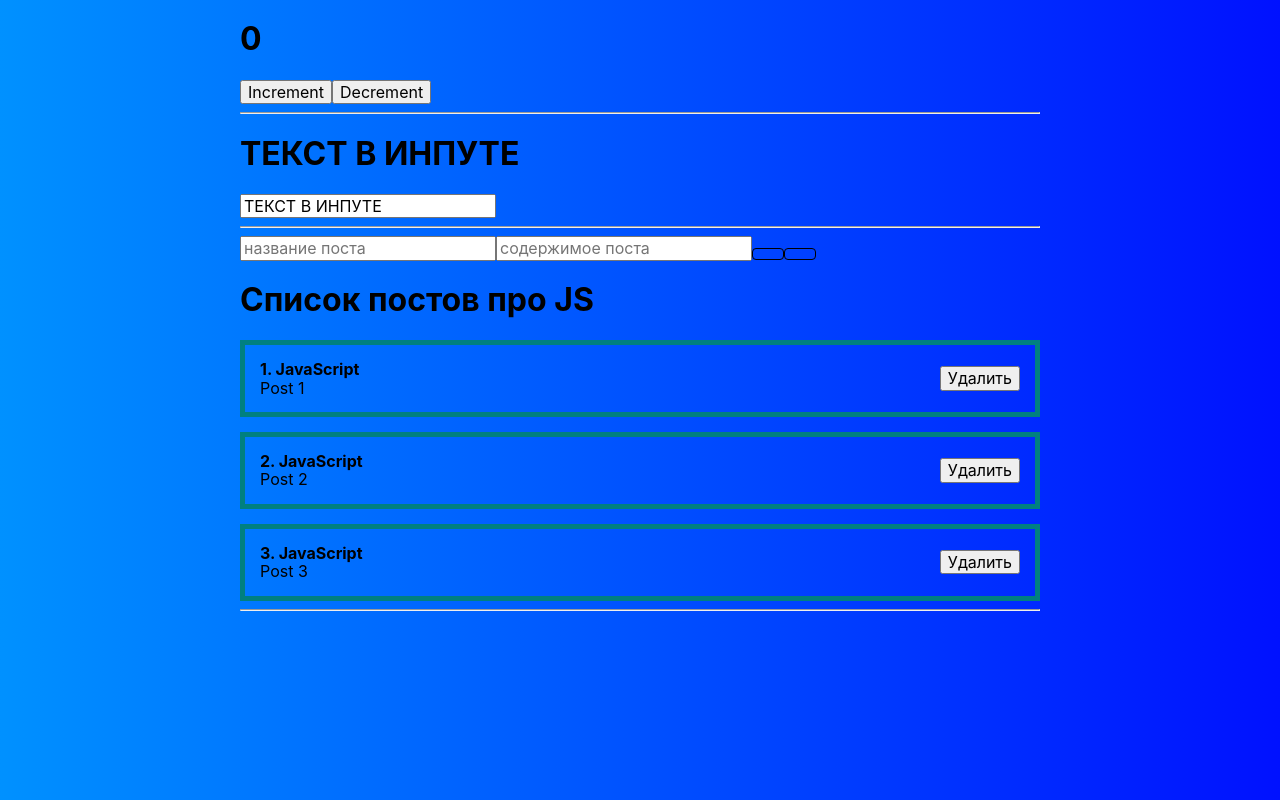
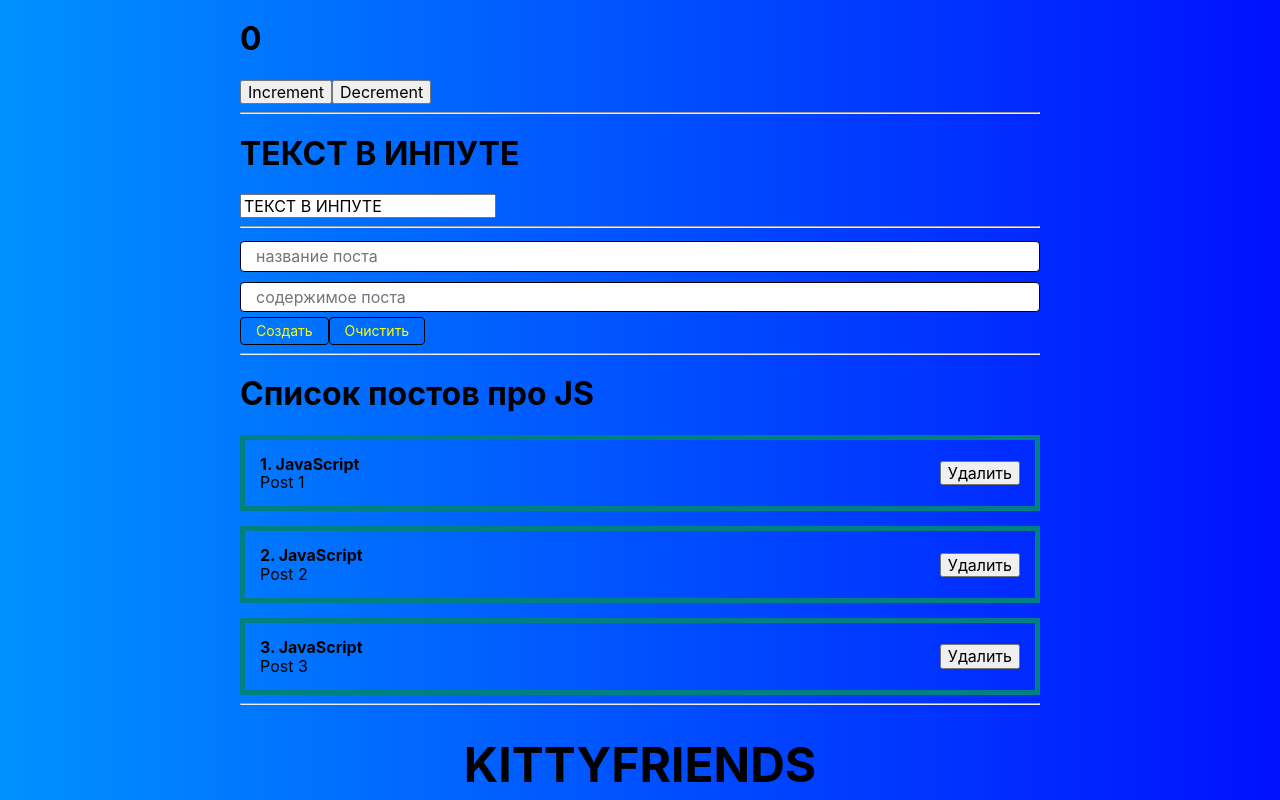
Before and after one commit to lapvv/0_Robofriends_create-react-app, a React (Create React App) app: page / in a window 1280 px wide. Shown: the top 800 px of the page. Built offline with nearby package versions, Linux system fonts and the light colour scheme.

Commit message:
Уже тоже результат

```diff
--- a/src/App.jsx
+++ b/src/App.jsx
@@ -1,19 +1,32 @@
-import React, { Component, useState } from "react";
-import CardList from "./CardList";
-import SearchBox from "./SearchBox";
-import { robots } from "./robots";
+import React, { useRef, useState } from "react";
 import Counter from './components/Counter';
-import PostItem from "./components/PostItem";
 import PostList from "./components/PostList";
 import InputControl from "./components/InputControl";
 import MyButton from "./components/UI/button/MyButton";
+import MyInput from "./components/UI/input/MyInput";
+import Robofriends from "./Robofriends";
 
 function App () {
   const [posts, setPosts] = useState([
     {id:1, title: 'JavaScript', body: 'Post 1'},
     {id:2, title: 'JavaScript', body: 'Post 2'},
     {id:3, title: 'JavaScript', body: 'Post 3'},
-  ])
+  ]);
+
+  const [title, setTitle] = useState('');
+  const [body, setBody] = useState('');
+  const bodyInputRef = useRef();
+  const addNewPost =(event)=>{
+    event.preventDefault()
+    const newPost ={
+      id: Date.now(),
+      title,
+      body
+    }
+    setPosts([...posts, newPost]);
+    setTitle('')
+    setBody('')
+  };
 
     return (
         <div className="App">
@@ -22,58 +35,20 @@ function App () {
           <InputControl />
           <hr />
           <form action="">
-            <input type="text" placeholder='название поста' />
-            <input type="text" placeholder='содержимое поста' />
-            <MyButton >Создать</MyButton>
+            {/* УПРАВЛЯЕМЫЙ ИНПУТ */}
+            <MyInput type='text' placeholder='название поста' value={title} onChange={event=>setTitle(event.target.value)}/>
+            {/* НЕУПРАВЛЯЕМЫЙ ИНПУТ */}
+            {/* <MyInput placeholder='содержимое поста' ref={bodyInputRef} /> */}
+            <MyInput type='text' placeholder='содержимое поста' value={body} onChange={event=>setBody(event.target.value)}/>
+            <MyButton onClick={addNewPost}>Создать</MyButton>
             <MyButton >Очистить</MyButton>
           </form>
+          <hr />
           <PostList posts={posts} title='Список постов про JS' />
           <hr />
+          <Robofriends />
         </div>
     )
 }
 
-
-
-
-
-
-
-
-
-
-
-
-/*
-class App extends Component {
-  constructor() {
-    super();
-    this.state = {
-      robots: robots,
-      searchfield: "",
-    };
-  }
-
-  onSearchChange = (event) => {
-    this.setState({ searchfield: event.target.value });
-    console.log(event.target.value);
-  };
-
-  render() {
-    const filteredRobots = this.state.robots.filter((robots) => {
-      return robots.name
-        .toLowerCase()
-        .includes(this.state.searchfield.toLowerCase());
-    });
-    console.log(filteredRobots);
-    return (
-      <div className="tc">
-        <h1 className="f1">KITTYFRIENDS</h1>
-        <SearchBox searchChange={this.onSearchChange} />
-        <CardList robots={filteredRobots} />
-      </div>
-    );
-  }
-}*/
-
 export default App;
--- /dev/null
+++ b/src/Robofriends.js
@@ -0,0 +1,37 @@
+import React, { Component } from "react";
+import CardList from "./CardList";
+import SearchBox from "./SearchBox";
+import { robots } from "./robots";
+
+class Robofriends extends Component {
+  constructor() {
+    super();
+    this.state = {
+      robots: robots,
+      searchfield: "",
+    };
+  }
+
+  onSearchChange = (event) => {
+    this.setState({ searchfield: event.target.value });
+    // console.log(event.target.value);
+  };
+
+  render() {
+    const filteredRobots = this.state.robots.filter((robots) => {
+      return robots.name
+        .toLowerCase()
+        .includes(this.state.searchfield.toLowerCase());
+    });
+    // console.log(filteredRobots);
+    return (
+      <div className="tc">
+        <h1 className="f1">KITTYFRIENDS</h1>
+        <SearchBox searchChange={this.onSearchChange} />
+        <CardList robots={filteredRobots} />
+      </div>
+    );
+  }
+}
+
+export default Robofriends;
--- a/src/components/PostItem.jsx
+++ b/src/components/PostItem.jsx
@@ -5,7 +5,7 @@ const PostItem = (props) => {
     return (
         <div className="post">
             <div className="post_content">
-              <strong>{props.post.id}. {props.post.title}</strong>
+              <strong>{props.number}. {props.post.title}</strong>
               <div>{props.post.body}</div>
             </div>
             <div className="post_btns">
--- a/src/components/PostList.jsx
+++ b/src/components/PostList.jsx
@@ -6,8 +6,8 @@ const PostList = ({posts, title}) => {
     return (
         <div>
             <h1 style={{testAlign:'center'}}>{title}</h1>
-            {posts.map((post)=>
-                <PostItem post={post} key={post.id} />
+            {posts.map((post, index)=>
+                <PostItem number={index+1} post={post} key={post.id} />
             )}
         </div>
     );
--- a/src/components/UI/button/MyButton.jsx
+++ b/src/components/UI/button/MyButton.jsx
@@ -3,8 +3,8 @@ import MyStyle from "./MyButton.module.css"
 
 const MyButton = ({children, ...props}) => {
     return (
-        <button className={MyStyle.MyBtn}>
-            {props.children}
+        <button {...props} className={MyStyle.MyBtn}>
+            {children}
         </button>
     );
 };
--- /dev/null
+++ b/src/components/UI/input/MyInput.jsx
@@ -0,0 +1,12 @@
+import React from 'react';
+import MyInputStyle from './MyInput.module.css';
+
+const MyInput = React.forwardRef((props, ref) => {
+    return (
+        <input ref={ref} className={MyInputStyle.myInput} {...props}>
+
+        </input>
+    );
+});
+
+export default MyInput;
--- /dev/null
+++ b/src/components/UI/input/MyInput.module.css
@@ -0,0 +1,7 @@
+.myInput {
+    width: 100%;
+    padding: 5px 15px;
+    margin: 5px 0px;
+    border: black solid 1px;
+    border-radius: 4px;
+}
```
